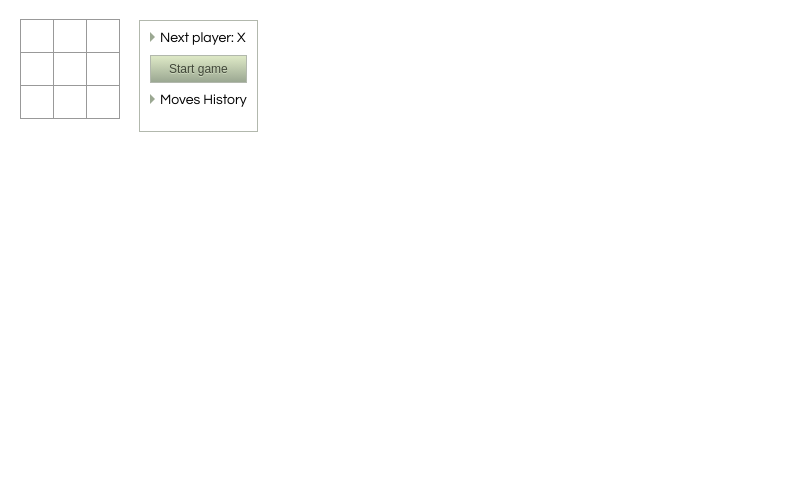
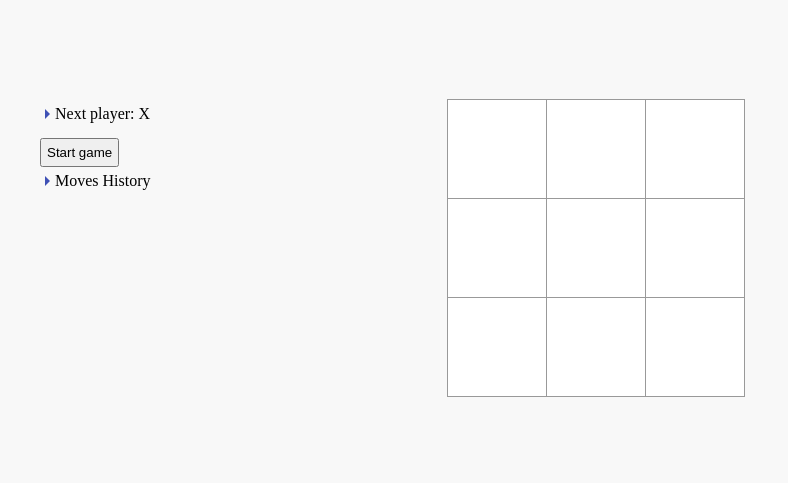
Before and after one commit to D-mser/tic-tac-toe-react-improvements, a React app: page / in a window 1280 px wide. Shown: the whole page, without its empty margins (0-788 px from the left). Built offline with nearby package versions, Linux system fonts and the light colour scheme.

Commit message:
modified styles

```diff
--- a/src/index.css
+++ b/src/index.css
@@ -1,10 +1,5 @@
 body {
-	font: 14px "Century Gothic", Futura, sans-serif;
-	margin: 20px;
-}
-
-ol {
-	padding-inline-start: 15px;
+  background-color: #f8f8f8;
 }
 
 .board-row:after {
@@ -13,32 +8,37 @@ ol {
   display: table;
 }
 .status:before {
-	content: '';
+  content: "";
   width: 0;
   height: 0;
   border-top: 5px solid transparent;
-	border-left: 5px solid #9ba892;
+  border-left: 5px solid #3f51b5;
   border-bottom: 5px solid transparent;
   border-right: 5px solid transparent;
   display: inline-block;
 }
 .status {
-	margin: auto;
+  padding: 5px;
+  margin-bottom: 10px;
+}
+
+.history {
+  margin-top: 10px;
 }
 
 .square {
   background: #fff;
   border: 1px solid #999;
   float: left;
-	font-size: 24px;
+  font-size: 50px;
   font-weight: bold;
   line-height: 34px;
-	height: 34px;
+  height: 100px;
   margin-right: -1px;
   margin-top: -1px;
   padding: 0;
   text-align: center;
-	width: 34px;
+  width: 100px;
 }
 
 .square:focus {
@@ -50,53 +50,38 @@ ol {
 }
 
 .game {
-	display: flex;
-	flex-direction: row;
+  display: grid;
+  grid-template-areas: "info board";
+  grid-template-columns: 1fr 2fr;
+  width: 100%;
+  height: 50vh;
+  grid-template-rows: 1fr;
+  top: 20%;
+  left: 50%;
+  position: absolute;
+  transform: translate(-50%, -20%);
+}
+
+.game-board {
+  grid-area: board;
+  padding: 20px;
 }
 
 .game-info {
+  grid-area: info;
+  padding: 20px;
   margin-left: 20px;
-	padding: 10px;
-	border: 1px solid #b2b8ad;
 }
 
 .winning-combination {
-	color:#9ba892;
-	border: 2px solid #9ba892;
+  color: #3f51b5;
+  border: 2px solid #3f51b5;
 }
 
 .move {
-	box-shadow: inset 0px 0px 0px -3px #f2fadc;
-	background: linear-gradient(to bottom, #dbe6c4 5%, #9ba892 100%);
-	background-color:#dbe6c4;
-	border: 1px solid #b2b8ad;
-	cursor: pointer;
-	color:#414739;
-	font-family: Arial;
-	font-size: 12px;
-	padding: 6px 15px;
-	text-decoration: none;
-	text-shadow: 0px 1px 0px #ced9bf;
+  padding: 5px;
 }
 
-.move:hover {
-	background: linear-gradient(to bottom, #9ba892 5%, #dbe6c4 100%);
-	background-color:#9ba892;
+li {
+  padding: 5px;
 }
-
-.move:active {
-	position: relative;
-	top: 1px;
-}
-
-.bold-move {
-	font-weight: bold;
-	padding-left: 14.3px;
-	padding-right: 14.3px;
-}
-
-.start-game-separator {
-	margin-bottom: 10px;
-	margin-top: 10px;
-	width: 100%;
-}
```
Lines whose indentation alone changed are shown as unchanged.
